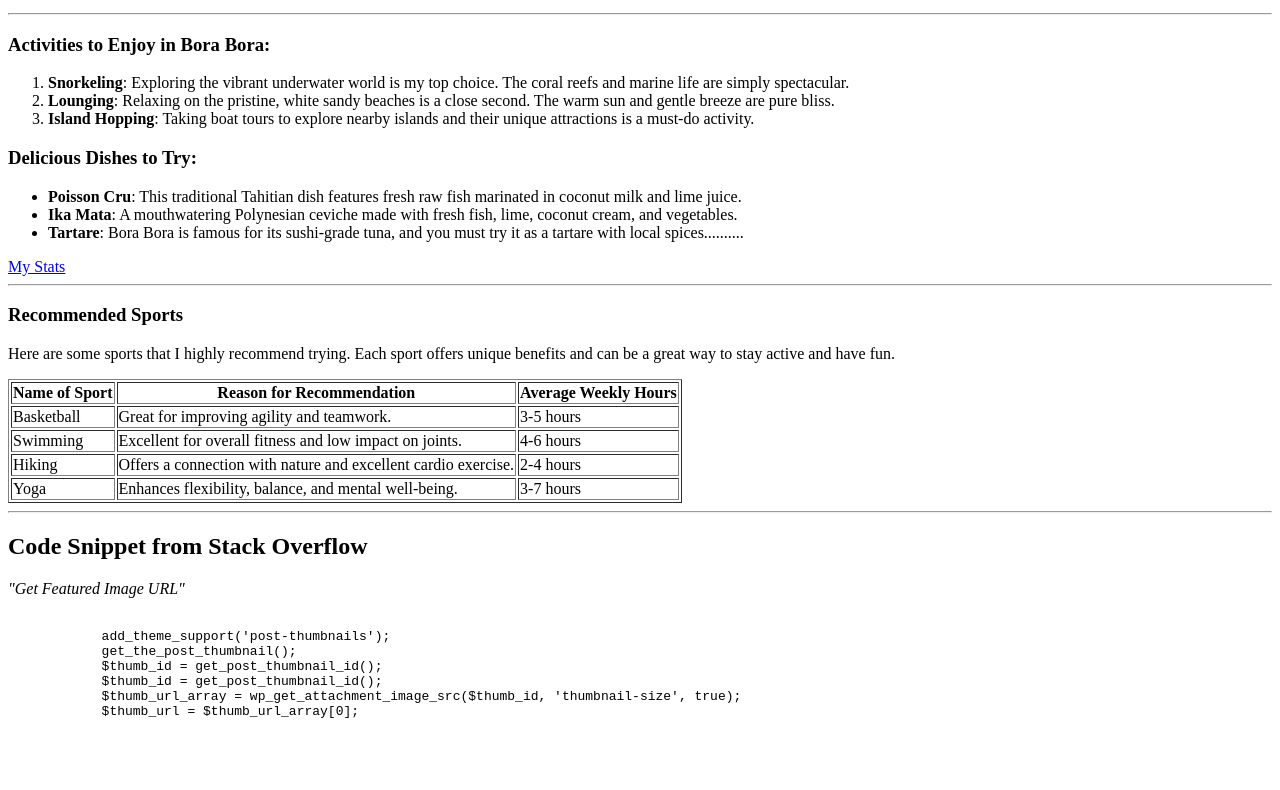
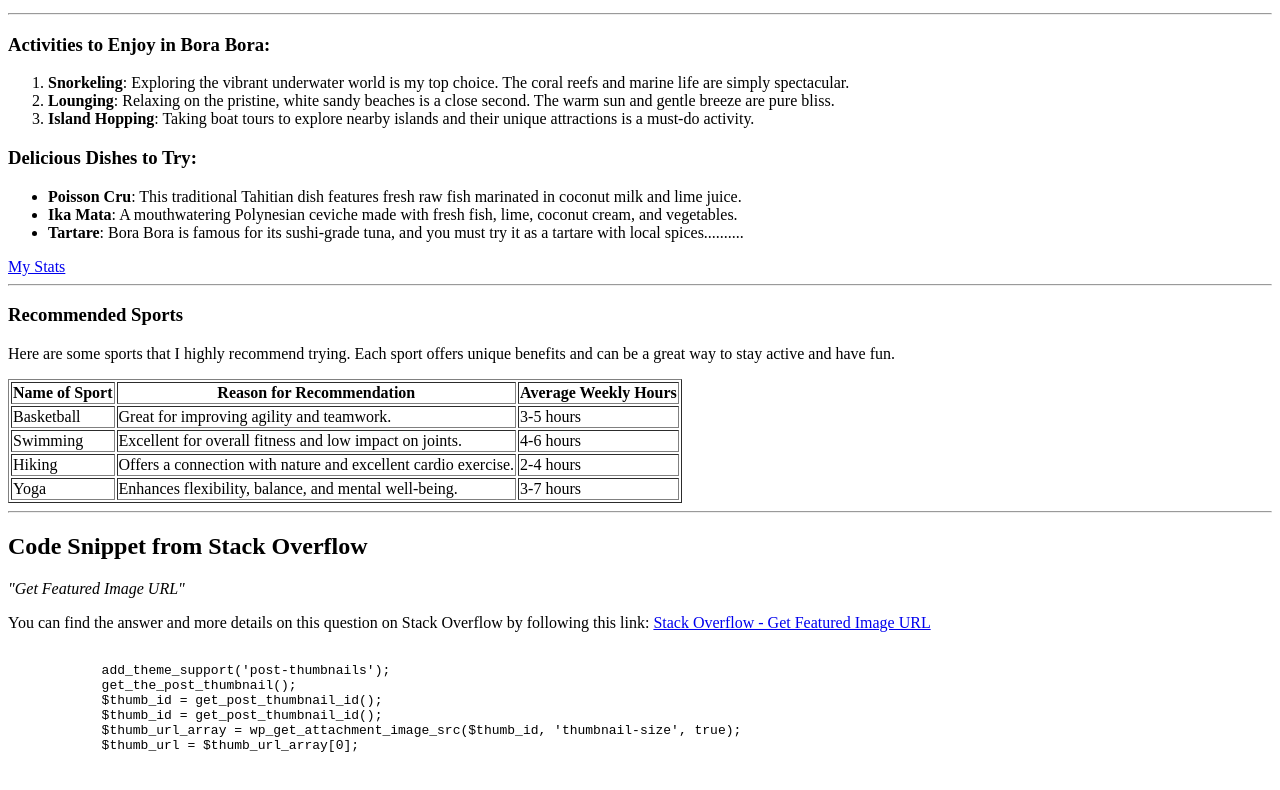
Before and after one commit to 44-563-WebApps-F23/44563-webapps-f23-assignment3-S566637, a plain HTML site: page index.html in a window 1280 px wide. Shown: the part 106-896 px from the top of the page. Drawn offline with Linux system fonts and the light colour scheme.

Commit message:
-/mfileupdated

```diff
--- a/index.html
+++ b/index.html
@@ -74,12 +74,10 @@
                 "Get Featured Image URL"
             </em>
         </p>
-
         <p>
-
+            You can find the answer and more details on this question on Stack Overflow by following this link:
+            <a href="https://stackoverflow.com/questions/11261883/how-to-get-the-wordpress-post-thumbnail-featured-image-url">Stack Overflow - Get Featured Image URL</a>
         </p>
-
-
 
     <pre>
         <code>
```
